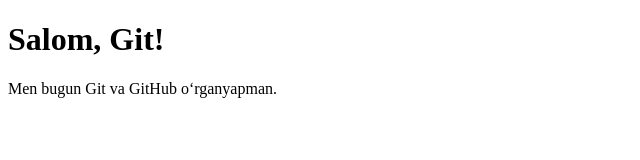
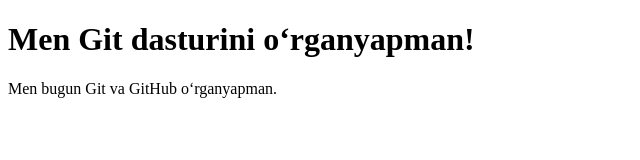
Before and after one commit to zxsv2108-spec/my-first-website, a plain HTML site: page index.html in a window 1280 px wide. Shown: the whole page, without its empty margins (0-640 px from the left). Drawn offline with Linux system fonts and the light colour scheme.

Commit message:
Update homepage text

```diff
--- a/index.html
+++ b/index.html
@@ -6,7 +6,7 @@
     <title>Mening birinchi web syatim</title>
 </head>
 <body>
-    <h1>Salom, Git!</h1>
+<h1>Men Git dasturini o‘rganyapman!</h1>
     <p>Men bugun Git va GitHub o‘rganyapman.</p>
 </body>
 </html>
```
